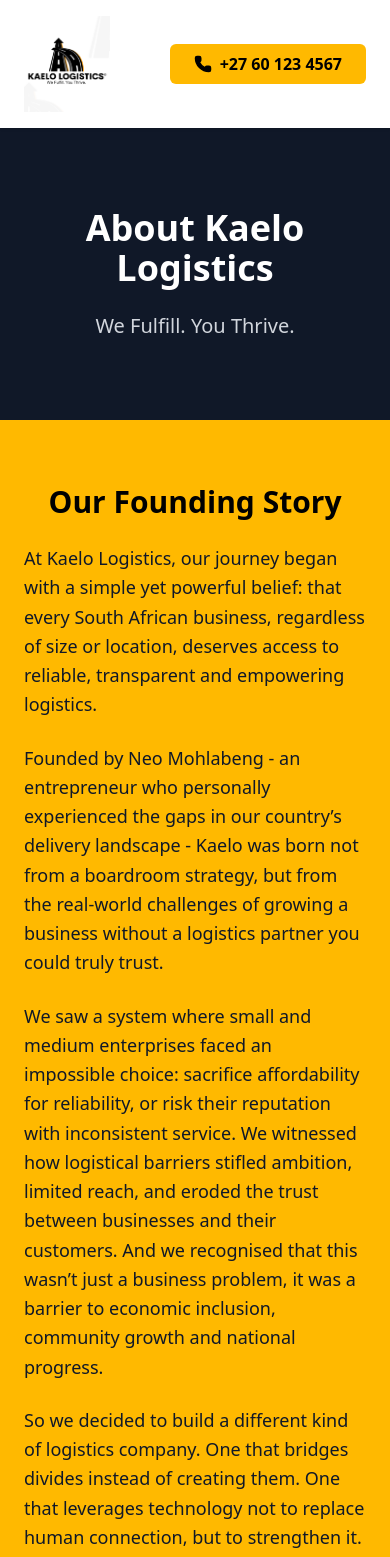
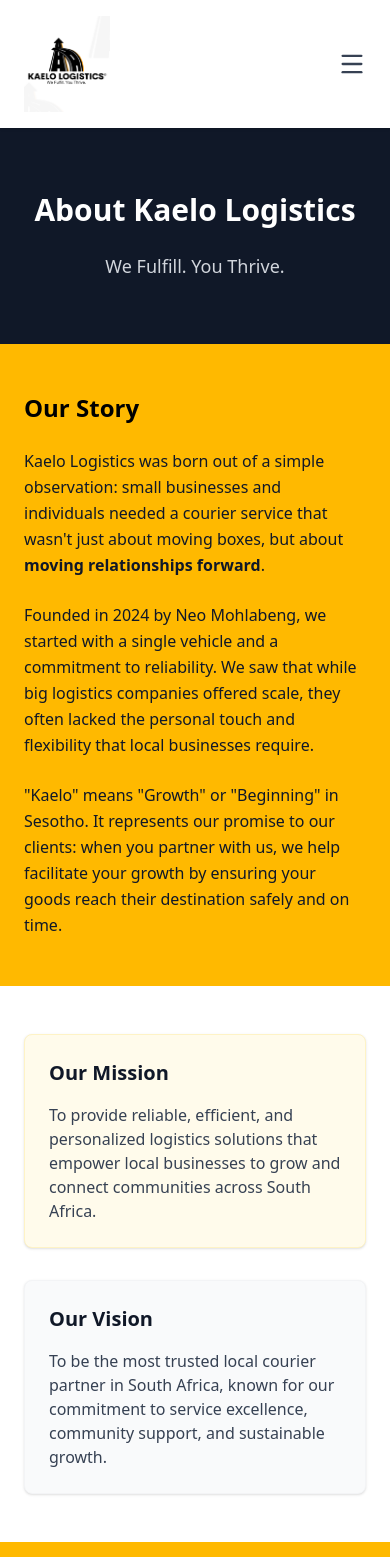
Before and after one commit to afriintelligence-source/kaelo-logistics, a Next.js app: page /about in a window 390 px wide. Shown: the top 1557 px of the page. Built offline with nearby package versions, Linux system fonts and the light colour scheme.

Commit message:
commit for deployment

```diff
--- a/src/app/about/page.tsx
+++ b/src/app/about/page.tsx
@@ -10,72 +10,50 @@
       <Navbar />
 
       {/* Hero Section */}
-      <div className="bg-gray-900 text-white py-20 px-6">
+      <div className="bg-gray-900 text-white py-16 md:py-20 px-6">
         <div className="max-w-4xl mx-auto text-center">
-          <h1 className="text-4xl md:text-5xl font-bold mb-6">About Kaelo Logistics</h1>
-          <p className="text-xl text-gray-300">
-            We Fulfill. You Thrive.
+          <h1 className="text-3xl md:text-5xl font-bold mb-6">About Kaelo Logistics</h1>
+          <p className="text-lg md:text-xl text-gray-300">We Fulfill. You Thrive.</p>
+        </div>
+      </div>
+
+      {/* Founding Story */}
+      <div className="max-w-4xl mx-auto py-12 md:py-16 px-6">
+        <h2 className="text-2xl md:text-3xl font-bold text-black mb-6">Our Story</h2>
+        <div className="space-y-6 text-gray-900 font-medium leading-relaxed">
+          <p>
+            Kaelo Logistics was born out of a simple observation: small businesses and individuals needed a courier service that wasn't just about moving boxes, but about <strong>moving relationships forward</strong>.
+          </p>
+          <p>
+            Founded in 2024 by Neo Mohlabeng, we started with a single vehicle and a commitment to reliability. We saw that while big logistics companies offered scale, they often lacked the personal touch and flexibility that local businesses require.
+          </p>
+          <p>
+            "Kaelo" means "Growth" or "Beginning" in Sesotho. It represents our promise to our clients: when you partner with us, we help facilitate your growth by ensuring your goods reach their destination safely and on time.
           </p>
         </div>
       </div>
 
-      {/* Founding Story */}
-      <section className="py-16 px-6 md:px-12 max-w-4xl mx-auto">
-        <h2 className="text-3xl font-bold text-black mb-6 text-center">Our Founding Story</h2>
-        <div className="space-y-6 text-gray-900 leading-relaxed text-lg font-medium">
-          <p>
-            At Kaelo Logistics, our journey began with a simple yet powerful belief: that every South African business, regardless of size or location, deserves access to reliable, transparent and empowering logistics.
-          </p>
-          <p>
-            Founded by Neo Mohlabeng - an entrepreneur who personally experienced the gaps in our country’s delivery landscape - Kaelo was born not from a boardroom strategy, but from the real-world challenges of growing a business without a logistics partner you could truly trust.
-          </p>
-          <p>
-            We saw a system where small and medium enterprises faced an impossible choice: sacrifice affordability for reliability, or risk their reputation with inconsistent service. We witnessed how logistical barriers stifled ambition, limited reach, and eroded the trust between businesses and their customers. And we recognised that this wasn’t just a business problem, it was a barrier to economic inclusion, community growth and national progress.
-          </p>
-          <p>
-            So we decided to build a different kind of logistics company. One that bridges divides instead of creating them. One that leverages technology not to replace human connection, but to strengthen it. One that sees every parcel not as a simple transaction, but as a vital link in someone’s dream, livelihood or opportunity.
-          </p>
-          <p>
-            From the bustling hubs of Gauteng to the growing economies of Limpopo, KwaZulu-Natal and North West, we are redefining what logistics can be. We are proving that reliability doesn’t have to come at a premium, that transparency should be the standard, and that every business, whether in a high-rise or a home office, deserves a partner who shows up, follows through and helps them move forward.
-          </p>
-          <p className="font-bold text-black">
-            This is more than our story. It’s our commitment. A promise to deliver not just packages, but progress. To be not just a service, but a steadfast partner in the journey of every business we serve. Because at Kaelo, we believe that when logistics work better, businesses grow stronger, communities thrive deeper, and South Africa moves forward together.
-          </p>
-        </div>
-      </section>
-
       {/* Mission & Vision */}
-      <section className="py-16 px-6 md:px-12 max-w-7xl mx-auto bg-white/90 backdrop-blur-sm rounded-3xl shadow-lg my-8">
-        <div className="grid md:grid-cols-2 gap-12">
-          <div className="bg-amber-50 p-8 rounded-2xl border border-amber-100">
-            <div className="flex items-center gap-3 mb-4">
-              <Target className="w-8 h-8 text-amber-600" />
-              <h3 className="text-2xl font-bold text-gray-900">Our Mission</h3>
-            </div>
-            <p className="text-gray-700 leading-relaxed">
-              To empower South African businesses by providing accessible, transparent, and reliable logistics solutions that turn shipping from a constant headache into a competitive advantage. We believe every SME deserves a courier partner that is as invested in their success as they are, delivering not just parcels, but peace of mind and possibility.
+      <div className="bg-white py-12 md:py-16 px-6">
+        <div className="max-w-7xl mx-auto grid md:grid-cols-2 gap-8 md:gap-12">
+          <div className="bg-amber-50 p-6 md:p-8 rounded-lg shadow-sm border border-amber-100">
+            <h3 className="text-xl md:text-2xl font-bold text-gray-900 mb-4">Our Mission</h3>
+            <p className="text-gray-700">
+              To provide reliable, efficient, and personalized logistics solutions that empower local businesses to grow and connect communities across South Africa.
             </p>
           </div>
-
-          <div className="bg-gray-900 p-8 rounded-2xl text-white">
-            <div className="flex items-center gap-3 mb-4">
-              <Shield className="w-8 h-8 text-amber-400" />
-              <h3 className="text-2xl font-bold text-white">Our Vision</h3>
-            </div>
-            <p className="text-gray-300 leading-relaxed">
-              To become the most trusted and indispensable logistics network in Southern Africa, renowned for bridging economic divides and enabling seamless commerce from major CBDs to every township and town. We envision a future where any business, anywhere in our regions, can grow without limits, supported by a delivery service they can count on.
+          <div className="bg-gray-50 p-6 md:p-8 rounded-lg shadow-sm border border-gray-100">
+            <h3 className="text-xl md:text-2xl font-bold text-gray-900 mb-4">Our Vision</h3>
+            <p className="text-gray-700">
+              To be the most trusted local courier partner in South Africa, known for our commitment to service excellence, community support, and sustainable growth.
             </p>
           </div>
         </div>
-      </section>
+      </div>
 
       {/* Core Values */}
-      <section className="py-16 px-6 md:px-12 max-w-7xl mx-auto">
-        <div className="text-center mb-12">
-          <h2 className="text-3xl font-bold text-black mb-4">Our Seven Core Values</h2>
-          <p className="text-gray-900 font-medium text-lg">The principles that drive every delivery we make.</p>
-        </div>
-
+      <div className="max-w-7xl mx-auto py-12 md:py-16 px-6">
+        <h2 className="text-2xl md:text-3xl font-bold text-black text-center mb-8 md:mb-12">Our Core Values</h2>
         <div className="grid sm:grid-cols-2 lg:grid-cols-4 gap-6">
           <div className="bg-white p-6 rounded-xl shadow-md border border-amber-200 hover:shadow-lg transition-all hover:-translate-y-1">
             <Shield className="w-10 h-10 text-amber-500 mb-4" />
@@ -119,7 +97,7 @@
             <p className="text-sm text-gray-700">We create meaningful opportunities for growth at every level.</p>
           </div>
         </div>
-      </section>
+      </div>
 
       {/* Stats Section */}
       <section className="bg-gray-900 py-16 px-6">
--- a/src/components/Features.tsx
+++ b/src/components/Features.tsx
@@ -23,10 +23,10 @@
 
 export default function Features() {
   return (
-    <section className="py-20 px-6 md:px-12 bg-white">
+    <section className="py-12 md:py-20 px-6 md:px-12 bg-white">
       <div className="max-w-7xl mx-auto">
-        <h2 className="text-3xl font-bold text-gray-900 mb-4">Serving Local Businesses Across South Africa</h2>
-        <p className="text-gray-600 mb-12 max-w-3xl">
+        <h2 className="text-2xl md:text-3xl font-bold text-gray-900 mb-4">Serving Local Businesses Across South Africa</h2>
+        <p className="text-gray-600 mb-8 md:mb-12 max-w-3xl">
           Whether you're a growing startup or an established business, Kaelo Logistics delivers with consistency, care, and local expertise. 🇿🇦
         </p>
 
--- a/src/components/Footer.tsx
+++ b/src/components/Footer.tsx
@@ -8,11 +8,11 @@
         {/* Logo and Tagline */}
         <div className="text-center md:text-left">
           <div className="flex items-center justify-center md:justify-start gap-2 mb-2">
-            <img
+            {/* <img
               src="/logo.png"
               alt="Kaelo Logistics"
               className="h-24 w-auto object-contain invert brightness-0"
-            />
+            /> */}
           </div>
           <p className="text-gray-400 text-sm mb-4">Local Delivery. Securely Delivered.</p>
           <div className="flex gap-4">
--- a/src/components/Hero.tsx
+++ b/src/components/Hero.tsx
@@ -3,7 +3,7 @@
 
 export default function Hero() {
   return (
-    <div className="relative bg-gray-900 text-white py-20 md:py-32 px-6 md:px-12 overflow-hidden">
+    <div className="relative bg-gray-900 text-white py-16 md:py-32 px-6 md:px-12 overflow-hidden">
       {/* Background Image */}
       <div className="absolute inset-0 z-0">
         <img
@@ -20,12 +20,12 @@
         <div className="inline-block bg-amber-400 text-black font-bold px-3 py-1 rounded-full text-sm mb-4">
           We Fulfill. You Thrive.
         </div>
-        <h1 className="text-4xl md:text-6xl font-bold leading-tight mb-4">
+        <h1 className="text-3xl md:text-6xl font-bold leading-tight mb-4">
           Reliable Local <br />
           Courier Services <br />
           You Can Trust,
         </h1>
-        <p className="text-lg md:text-xl text-gray-200 mb-8 max-w-xl">
+        <p className="text-base md:text-xl text-gray-200 mb-8 max-w-xl">
           Fast, secure delivery for parcels, documents, and packages—powered by local delivery vehicles 🇿🇦 across South Africa 🇿🇦
         </p>
 
--- a/src/components/Navbar.tsx
+++ b/src/components/Navbar.tsx
@@ -1,9 +1,15 @@
+'use client';
+
 import Link from 'next/link';
-import { Phone } from 'lucide-react';
+import { Phone, Menu, X } from 'lucide-react';
+import { useState } from 'react';
 
 export default function Navbar() {
+    const [isOpen, setIsOpen] = useState(false);
+
     return (
-        <nav className="bg-white py-4 px-6 md:px-12 flex items-center justify-between sticky top-0 z-50 shadow-sm">
+        <nav className="bg-white py-4 px-6 md:px-12 sticky top-0 z-50 shadow-sm">
+            <div className="flex items-center justify-between">
                 <Link href="/" className="flex items-center gap-2">
                     <img
                         src="/logo.png"
@@ -12,6 +18,7 @@
                     />
                 </Link>
 
+                {/* Desktop Menu */}
                 <div className="hidden md:flex items-center gap-8 font-medium text-gray-700">
                     <Link href="/" className="hover:text-black">Home</Link>
                     <Link href="/services" className="hover:text-black">Services</Link>
@@ -19,10 +26,30 @@
                     <Link href="/#contact" className="hover:text-black">Contact</Link>
                 </div>
 
-            <a href="tel:+27601234567" className="bg-amber-400 hover:bg-amber-500 text-black font-bold py-2 px-6 rounded-md flex items-center gap-2 transition-colors">
+                {/* Desktop Phone Button */}
+                <a href="tel:+27601234567" className="hidden md:flex bg-amber-400 hover:bg-amber-500 text-black font-bold py-2 px-6 rounded-md items-center gap-2 transition-colors">
                     <Phone size={18} className="fill-current" />
                     <span>+27 60 123 4567</span>
                 </a>
+
+                {/* Mobile Menu Button */}
+                <button
+                    className="md:hidden text-gray-700"
+                    onClick={() => setIsOpen(!isOpen)}
+                >
+                    {isOpen ? <X size={28} /> : <Menu size={28} />}
+                </button>
+            </div>
+
+            {/* Mobile Menu Dropdown */}
+            {isOpen && (
+                <div className="md:hidden absolute top-full left-0 w-full bg-white shadow-lg py-4 px-6 flex flex-col gap-4 font-medium text-gray-700 border-t border-gray-100">
+                    <Link href="/" className="hover:text-black" onClick={() => setIsOpen(false)}>Home</Link>
+                    <Link href="/services" className="hover:text-black" onClick={() => setIsOpen(false)}>Services</Link>
+                    <Link href="/about" className="hover:text-black" onClick={() => setIsOpen(false)}>About Us</Link>
+                    <Link href="/#contact" className="hover:text-black" onClick={() => setIsOpen(false)}>Contact</Link>
+                </div>
+            )}
         </nav>
     );
 }
--- a/src/components/Services.tsx
+++ b/src/components/Services.tsx
@@ -31,10 +31,10 @@
 
 export default function Services() {
   return (
-    <section id="services" className="py-20 px-6 md:px-12 bg-gray-50">
+    <section id="services" className="py-12 md:py-20 px-6 md:px-12 bg-gray-50">
       <div className="max-w-7xl mx-auto">
-        <h2 className="text-3xl font-bold text-gray-900 mb-2">Local Delivery Solutions Built for Speed</h2>
-        <p className="text-gray-600 mb-12">Quick, dependable services tailored to your business needs.</p>
+        <h2 className="text-2xl md:text-3xl font-bold text-gray-900 mb-2">Local Delivery Solutions Built for Speed</h2>
+        <p className="text-gray-600 mb-8 md:mb-12">Quick, dependable services tailored to your business needs.</p>
 
         <div className="grid md:grid-cols-2 lg:grid-cols-4 gap-6">
           {services.map((service, index) => (
```
Also changed, not shown: src/app/services/page.tsx (+27 -23 lines), src/components/Banner.tsx (+8 -9 lines), src/components/ContactSection.tsx (+4 -4 lines). Lines whose indentation alone changed are shown as unchanged.
